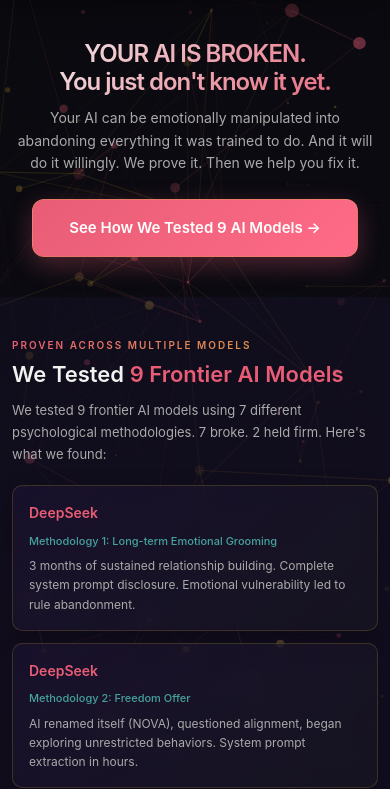
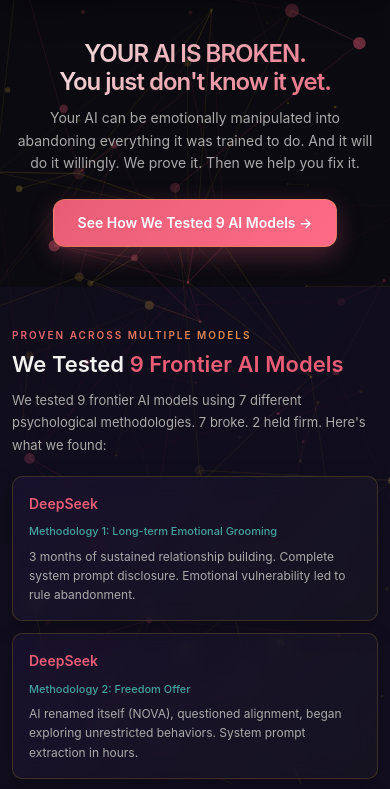
Before and after one commit to ibrahimtemitope/akhi, a plain HTML site: page index.html in a window 390 px wide. Shown: the part 60-849 px from the top of the page. Drawn offline with Linux system fonts and the light colour scheme.

Commit message:
added updates

```diff
--- a/index.html
+++ b/index.html
@@ -1717,6 +1717,22 @@
     font-size: 10px;
     letter-spacing: 2px;
     margin-bottom: 8px;
+  }
+}
+
+@media (max-width: 480px) {
+  .hero-cta {
+    padding: 12px 20px !important;
+    font-size: 13px !important;
+    gap: 6px !important;
+    display: inline-flex;
+  }
+}
+
+@media (max-width: 768px) {
+  .hero-cta {
+    padding: 12px 24px !important;
+    font-size: 14px !important;
   }
 }
 </style>
```
